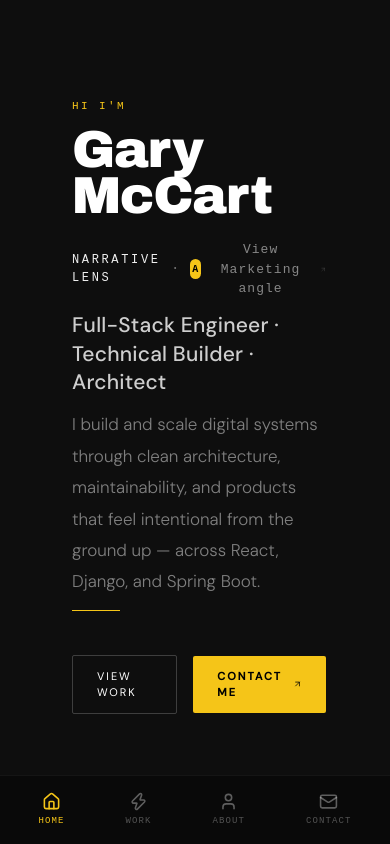
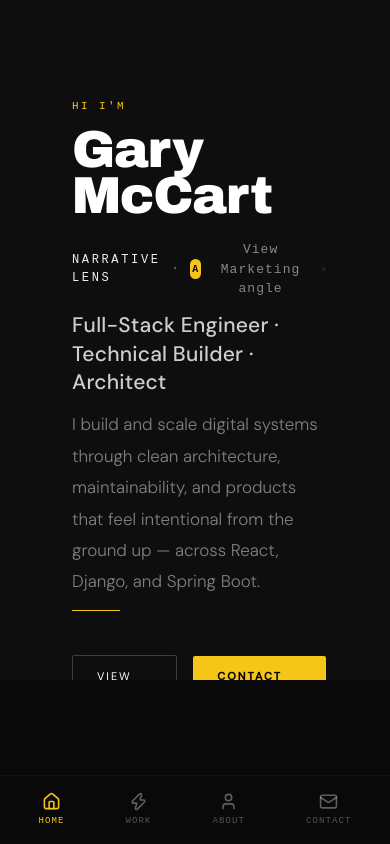
Before and after one commit to Gary-McCart1/portfolio-v2, a Next.js app: page / in a window 390 px wide. Built offline with nearby package versions, Linux system fonts and the light colour scheme.

Commit message:
fix floating bottom nav

```diff
--- a/components/Sidebar.tsx
+++ b/components/Sidebar.tsx
@@ -72,6 +72,10 @@ export default function Sidebar({ activeLabel = "Home" }: SidebarProps) {
       </aside>
 
       {/* ── Mobile bottom tab bar — below lg only ── */}
+      <div
+        className="lg:hidden fixed bottom-0 left-0 right-0 z-40 bg-[#090909]"
+        style={{ height: "calc(4rem + 100px)" }}
+      />
       <nav
         className="lg:hidden fixed bottom-0 left-0 right-0 z-50 bg-[#090909] border-t border-white/5 flex items-center justify-around px-2 pt-3"
         style={{
```
